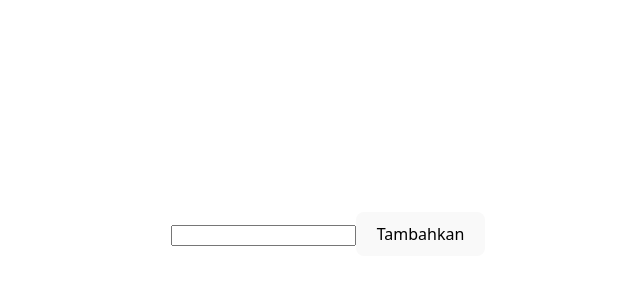
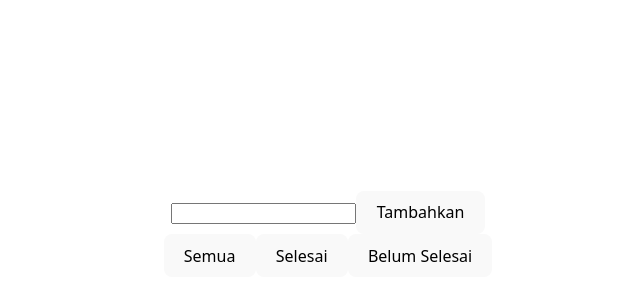
Before and after one commit to sultanfaathir/32-pbk-uts-233510811, a Vue app: page / in a window 1280 px wide. Shown: the part 158-458 px from the top of the page, without its empty margins (312-952 px from the left). Built offline with nearby package versions, Linux system fonts and the light colour scheme.

Commit message:
filteredTask

```diff
--- a/src/App.vue
+++ b/src/App.vue
@@ -1,8 +1,9 @@
 <script setup>
-import { ref } from 'vue'
+import { ref, computed } from 'vue'
 
 const tasks = ref([])
 const newTask = ref('')
+const filter = ref('all')
 
 const addTask = () => {
   if (newTask.value.trim() !== '') {
@@ -23,14 +24,29 @@ const deleteTask = (task) => {
   tasks.value = tasks.value.filter(t => t.id !== task.id)
 }
 
+const filteredTasks = computed(() => {
+  if (filter.value === 'completed') {
+    return tasks.value.filter(task => task.completed)
+  } else if (filter.value === 'active') {
+    return tasks.value.filter(task => !task.completed)
+  } else {
+    return tasks.value
+  }
+})
+
 </script>
 
 <template>
   <input type="text" v-model="newTask" @keyup.enter="addTask">
   <button @click="addTask">Tambahkan</button>
+  <div>
+    <button @click="filter = 'all'">Semua</button>
+    <button @click="filter = 'completed'">Selesai</button>
+    <button @click="filter = 'active'">Belum Selesai</button>
+  </div>
 
   <ul>
-    <li v-for="task in tasks" :key="task.id">
+    <li v-for="task in filteredTasks" :key="task.id">
       <input type="checkbox" v-model="task.completed" @change="toggleTask(task)">
       {{ task.text }}
       <button @click="deleteTask(task)">Hapus</button>
```
